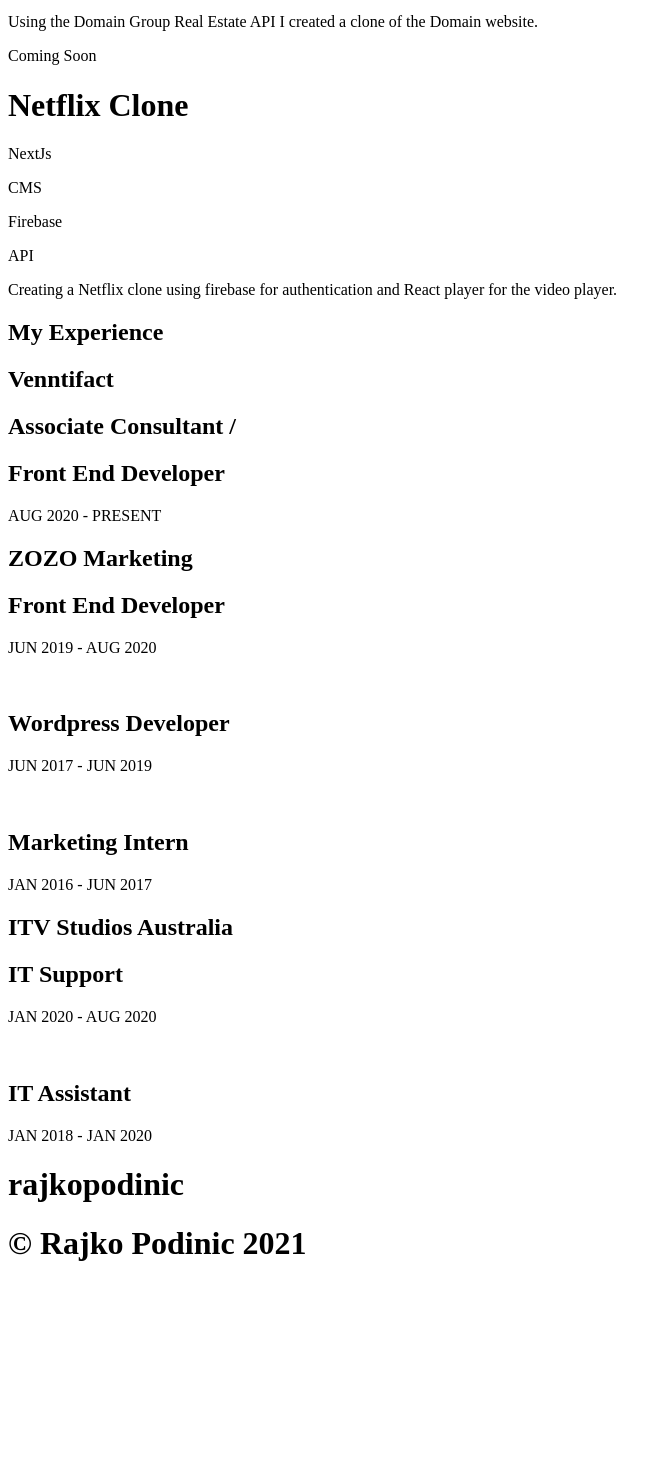
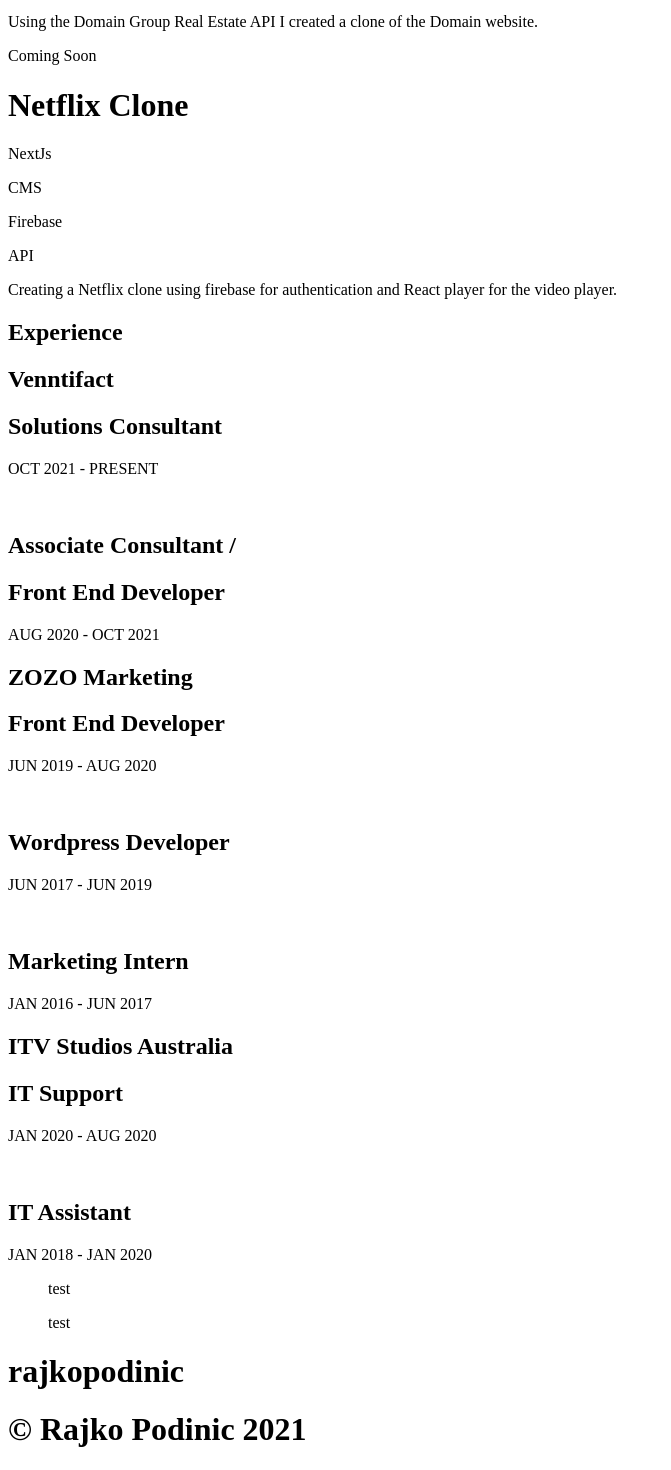
Before and after one commit to rajkopodinic/rajkocomau-v2, a Next.js app: page / in a window 1280 px wide. Shown: the part 2565-4035 px from the top of the page, without its empty margins (0-671 px from the left). Before the commit the page ends 3848 px from the top, so only its background shows below. Built offline with nearby package versions, Linux system fonts and the light colour scheme.

Commit message:
Updated Experience

```diff
--- a/pages/index.js
+++ b/pages/index.js
@@ -89,27 +89,30 @@ export default function Home() {
         </div>
       </div>
 
-      <div className='w-full p-10 text-gray-600'>
+      <div className='w-full p-5 text-gray-600'>
         <div className='flex flex-col sm:flex-row max-w-6xl items-top mx-auto '>
-          <div className='flex-1 p-10'>
-            <h2 className='text-3xl font-bold'>My Experience</h2>
+          <div className='flex-1 py-5'>
+            <h2 className='text-3xl font-bold'>Experience</h2>
           </div>
-          <div className='flex-1 p-10'>
+          <div className='flex-1 py-5'>
             <h2 className='text-xl font-bold'>Venntifact</h2>
           </div>
-          <div className='flex-1 p-10'>
+          <div className='flex-1 py-5'>
+            <h2 className='text-xl font-bold'>Solutions Consultant</h2>
+            <p>OCT 2021 - PRESENT</p>
+            <br />
             <h2 className='text-xl font-bold'>Associate Consultant /</h2>
             <h2 className='text-xl font-bold'>Front End Developer</h2>
-            <p>AUG 2020 - PRESENT</p>
+            <p>AUG 2020 - OCT 2021</p>
           </div>
         </div>
         <div className='flex flex-col sm:flex-row max-w-6xl items-top mx-auto'>
-          <div className='flex-1 p-10'>
+          <div className='flex-1 py-5'>
           </div>
-          <div className='flex-1 p-10'>
+          <div className='flex-1 py-5'>
             <h2 className='text-xl font-bold'>ZOZO Marketing</h2>
           </div>
-          <div className='flex-1 p-10'>
+          <div className='flex-1 py-5'>
             <h2 className='text-xl font-bold'>Front End Developer</h2>
             <p>JUN 2019 - AUG 2020</p>
             <br/>
@@ -121,12 +124,12 @@ export default function Home() {
           </div>
         </div>
         <div className='flex flex-col sm:flex-row max-w-6xl items-top mx-auto'>
-          <div className='flex-1 p-10'>
+          <div className='flex-1 py-5'>
           </div>
-          <div className='flex-1 p-10'>
+          <div className='flex-1 py-5'>
             <h2 className='text-xl font-bold'>ITV Studios Australia</h2>
           </div>
-          <div className='flex-1 p-10'>
+          <div className='flex-1 py-5'>
             <h2 className='text-xl font-bold'>IT Support</h2>
             <p>JAN 2020 - AUG 2020</p>
             <br />
@@ -136,6 +139,11 @@ export default function Home() {
         </div>
       </div>
 
+      <div className=''>
+        <ul>test</ul>
+        <ul>test</ul>
+      </div>
+
     </div>
   );
 }
```
